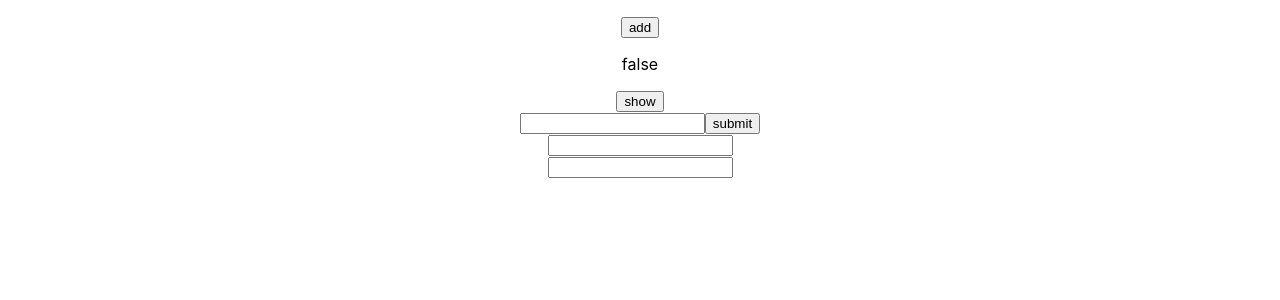
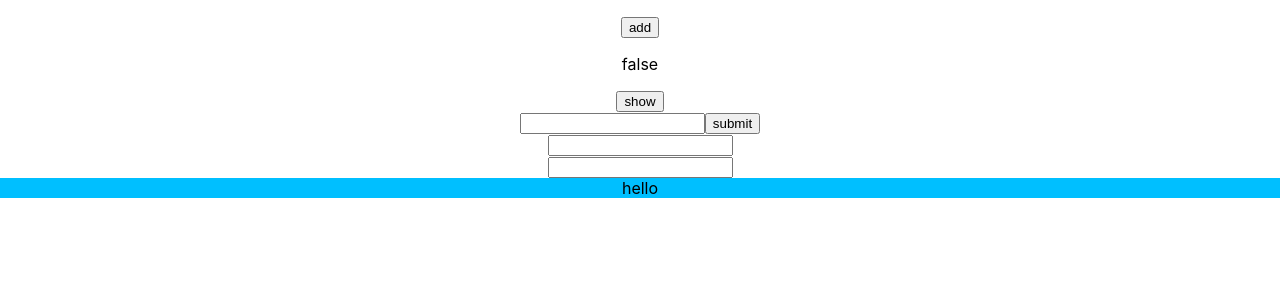
Before and after one commit to daegkim/react-ts, a React (Create React App) app: page / in a window 1280 px wide. Shown: the top 300 px of the page. Built offline with nearby package versions, Linux system fonts and the light colour scheme.

Commit message:
컴포넌트 합성

```diff
--- a/src/App.tsx
+++ b/src/App.tsx
@@ -1,5 +1,6 @@
 import React, { useState } from 'react';
 import './App.css';
+import CustomDiv from './components/CustomDiv';
 import Input from './components/Input';
 import List, { ItemType } from './components/List';
 
@@ -64,6 +65,15 @@ const App = () => {
         <Input sharedInputValue={sharedInputValue} setSharedInputValue={setSharedInputValue}></Input>
         <Input sharedInputValue={sharedInputValue} setSharedInputValue={setSharedInputValue}></Input>
       </div>
+      <div>
+        {/**
+         * 컴포넌트 합성
+         * 컴포넌트 입력시 엔터를 입력하면 자동으로 props.children으로 전달된다.
+         */}
+        <CustomDiv>
+          <p>hello</p>
+        </CustomDiv>
+      </div>
     </div>
   );
 }
--- /dev/null
+++ b/src/components/CustomDiv.css
@@ -0,0 +1,8 @@
+.custom-div {
+  background-color: deepskyblue;
+}
+
+.custom-div > p {
+  padding: 0px;
+  margin: 0px;
+}
--- /dev/null
+++ b/src/components/CustomDiv.tsx
@@ -0,0 +1,16 @@
+import './CustomDiv.css'
+
+interface CustomDivProps {
+  // children은 JSX.Element로 전달된다.
+  children: JSX.Element | JSX.Element[]
+}
+
+const CustomDiv = ({children}: CustomDivProps): JSX.Element => {
+  return (
+    <div className="custom-div">
+      { children }
+    </div>
+  );
+}
+
+export default CustomDiv;
```
